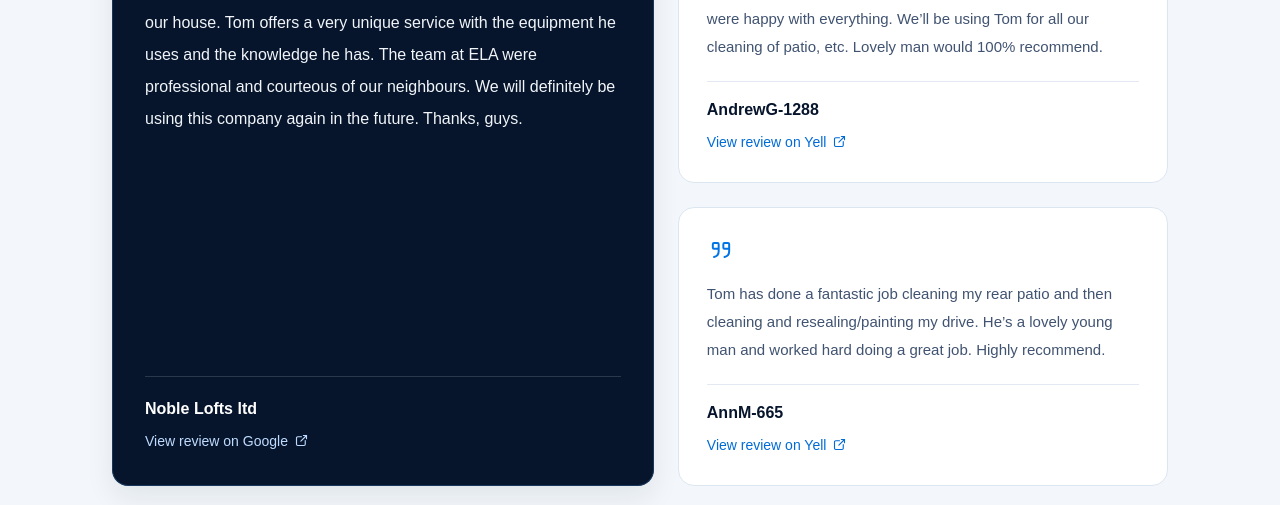
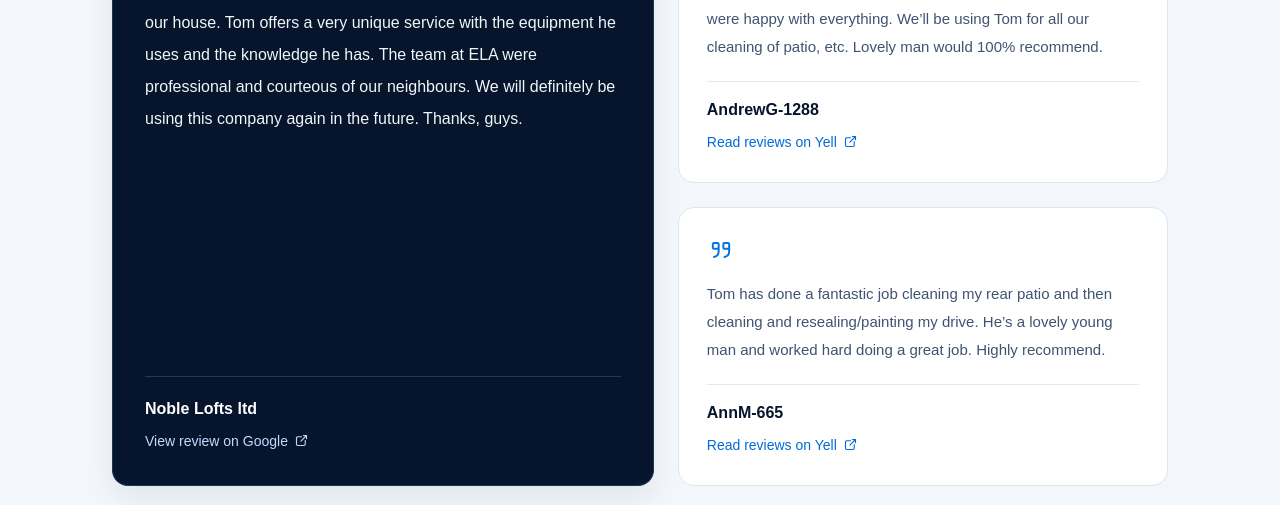
Before and after one commit to jake4369/ela-draft, a Next.js app: page / in a window 1280 px wide. Shown: the part 5260-5765 px from the top of the page. Built offline with nearby package versions, Linux system fonts and the light colour scheme.

Commit message:
Change url and aria labels for Yell

```diff
--- a/app/components/Testimonials.jsx
+++ b/app/components/Testimonials.jsx
@@ -13,14 +13,14 @@ const testimonials = [
     quote:
       "Can’t speak highly enough of Tom. Completely changed the look of our drive from terracotta red to slate grey. Nothing was too much trouble, and he bent over backwards to make sure we were happy with everything. We’ll be using Tom for all our cleaning of patio, etc. Lovely man would 100% recommend.",
     platform: "Yell",
-    url: "https://www.yell.com/reviews/user/AndrewG-1288",
+    url: "https://www.yell.com/biz/ela-pressure-washing-driveway-cleaning-and-sealing-wolverhampton-10441878/",
   },
   {
     name: "AnnM-665",
     quote:
       "Tom has done a fantastic job cleaning my rear patio and then cleaning and resealing/painting my drive. He’s a lovely young man and worked hard doing a great job. Highly recommend.",
     platform: "Yell",
-    url: "https://www.yell.com/reviews/user/AnnM-665",
+    url: "https://www.yell.com/biz/ela-pressure-washing-driveway-cleaning-and-sealing-wolverhampton-10441878/",
   },
 ];
 
@@ -37,7 +37,11 @@ function ReviewSourceLink({ review, featured = false }) {
           : "text-[#006bd6] hover:text-[#06152c]"
       }`}
     >
-      <span>View review on {review.platform}</span>
+      <span>
+        {review.platform === "Yell"
+          ? "Read reviews on Yell"
+          : `View review on ${review.platform}`}
+      </span>
       <IconExternalLink size={15} stroke={1.8} aria-hidden="true" />
     </a>
   );
```
